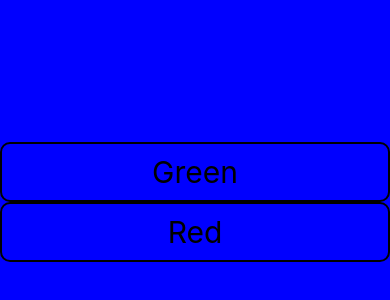
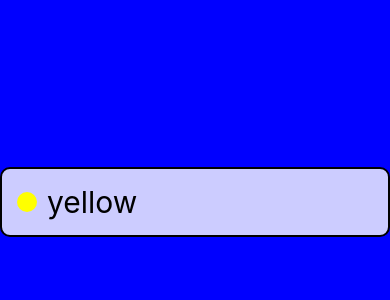
Before and after one commit to ramesheerpina/colorChangeApp, a React Native app: screen / in a window 390 px wide. Shown: the part 220-520 px from the top of the page. Built offline with nearby package versions, Linux system fonts and the light colour scheme.

Commit message:
touchable highlight to chnage screen color

```diff
--- a/App.js
+++ b/App.js
@@ -1,5 +1,5 @@
 import React, {Component} from 'react'
-import {Text, View, StyleSheet} from 'react-native'
+import {Text, View, StyleSheet, TouchableHighlight} from 'react-native'
 
   import plane from './plane.jpg'
 
@@ -21,8 +21,13 @@
     return (
       //getting the background color from state that was declared in constructor above
       <View style = {[styles.container, {backgroundColor}]}>
-        <Text style = {styles.button} onPress = {()=>this.changeColor('green')}>Green</Text>
-        <Text style = {styles.button} onPress = {()=>this.changeColor('red')}>Red</Text>
+        <TouchableHighlight style= {styles.button} onPress = {() => this.changeColor('yellow')} underlayColor="orange">
+        <View style = {styles.row}>
+          <View style = {[styles.sample, {backgroundColor:'yellow'}]}/>
+            <Text style = {styles.text}>yellow</Text>
+        </View>
+        </TouchableHighlight>
+
       </View>
     )
   }
@@ -36,11 +41,28 @@
     alignItems: 'center'
   },
   button : {
-    fontSize: 30,
+
     padding : 10,
+    padding: 10,
     borderWidth: 2,
     borderRadius: 10,
     alignSelf: 'stretch',
-    textAlign: 'center'
+    backgroundColor: 'rgba(255, 255, 255, 0.8)'
+
+  },
+  row: {
+    flexDirection: 'row',
+    alignItems: 'center'
+  },
+  sample : {
+    height : 20,
+    width: 20,
+    borderRadius: 10,
+    margin : 5,
+    backgroundColor: 'white',
+  },
+  text: {
+    fontSize : 30,
+    margin : 5
   }
 })
```
